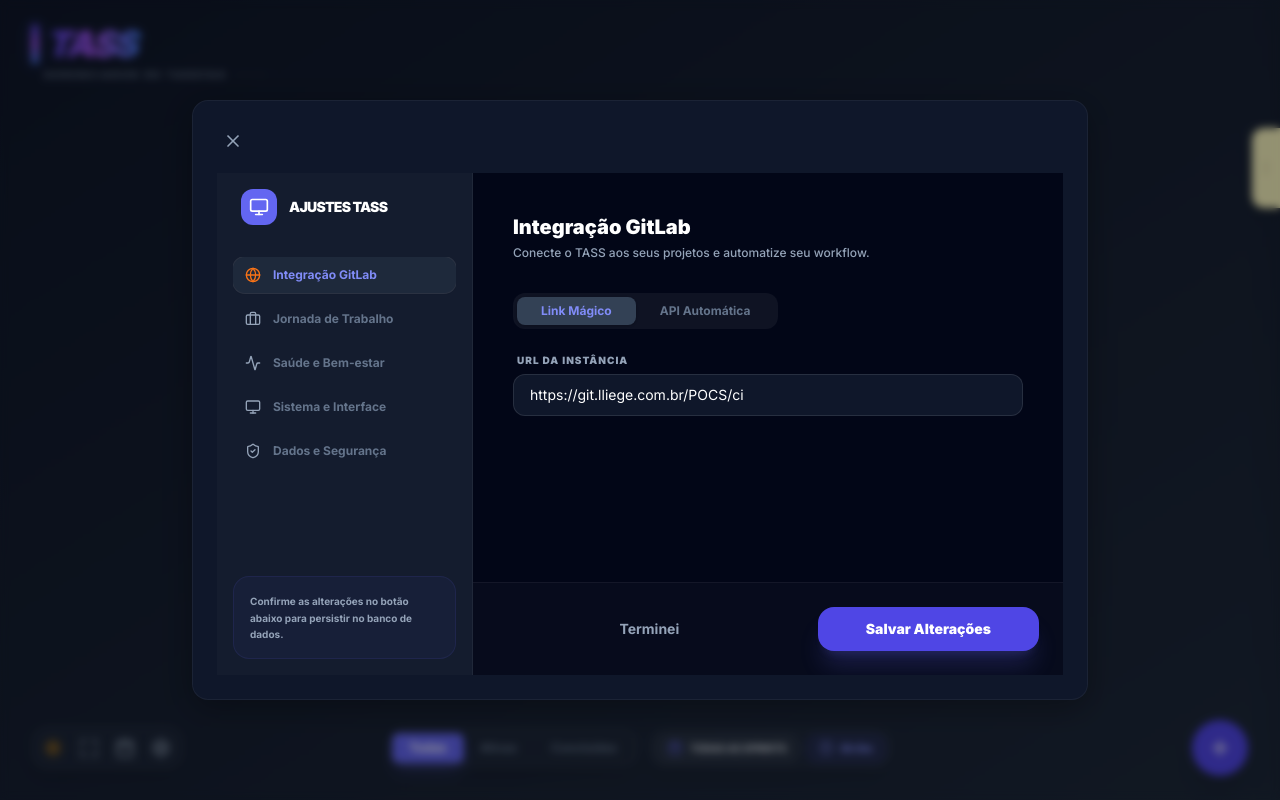
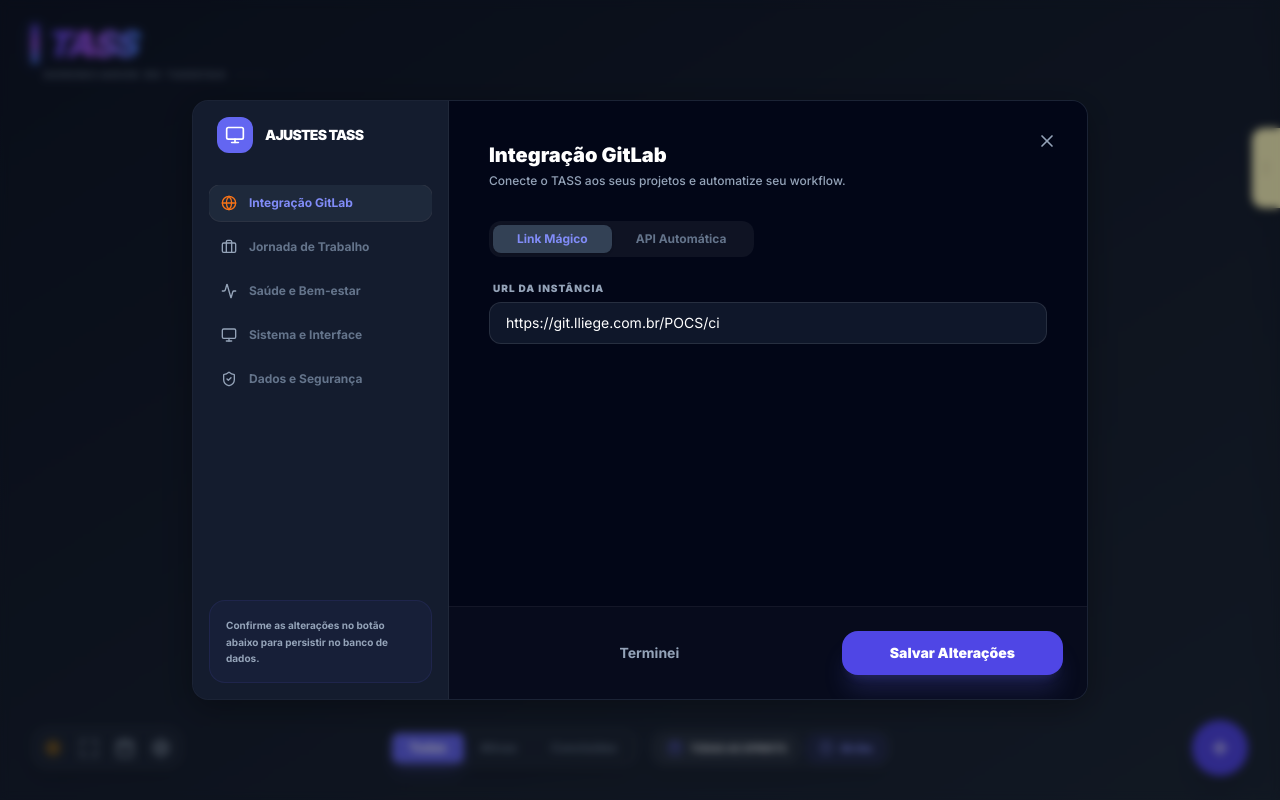
Before and after one commit to raf-rodrigo/TASS, a Vue app: page / in a window 1280 px wide. Both pictures are taken after a click on the button 161 px from the left and 748 px from the top of the page. Built offline with nearby package versions, Linux system fonts and the light colour scheme.

Commit message:
fix: remove padding interno do BaseModal quando o cabeçalho é ocultado para permitir layouts de borda a borda

```diff
--- a/src/components/BaseModal.vue
+++ b/src/components/BaseModal.vue
@@ -7,7 +7,8 @@ const props = defineProps({
   showClose: { type: Boolean, default: true },
   maxWidth: { type: String, default: 'max-w-2xl' },
   customClass: { type: String, default: '' },
-  animate: { type: Boolean, default: true }
+  animate: { type: Boolean, default: true },
+  hideHeader: { type: Boolean, default: false }
 });
 
 const emit = defineEmits(['close']);
@@ -23,10 +24,11 @@ const { position, onMouseDown } = useModalDrag();
     >
       <!-- Header / Drag Handle -->
       <header
+        v-if="!hideHeader"
         class="flex items-center justify-between p-6 pb-2 cursor-grab active:cursor-grabbing group select-none"
         @mousedown="onMouseDown"
       >
-        <slot name="header">
+        <slot name="header" :onMouseDown="onMouseDown">
           <div class="flex items-center gap-3">
             <div class="w-1.5 h-6 bg-indigo-500 rounded-full"></div>
             <h2 class="text-sm font-black text-slate-800 dark:text-white uppercase tracking-tighter">{{ title }}</h2>
@@ -39,8 +41,11 @@ const { position, onMouseDown } = useModalDrag();
       </header>
 
       <!-- Content Area -->
-      <main class="flex-1 overflow-y-auto custom-scrollbar p-6 pt-2">
-        <slot></slot>
+      <main
+        class="flex-1 overflow-y-auto custom-scrollbar"
+        :class="hideHeader ? 'p-0' : 'p-6 pt-2'"
+      >
+        <slot :onMouseDown="onMouseDown"></slot>
       </main>
 
       <!-- Footer Area -->
--- a/src/components/SettingsModal.vue
+++ b/src/components/SettingsModal.vue
@@ -2,7 +2,7 @@
 import { ref } from 'vue';
 import {
   Download, Upload, Droplets, Globe,
-  ShieldCheck, Monitor, Briefcase, Activity, FileJson, Server, Clock
+  ShieldCheck, Monitor, Briefcase, Activity, FileJson, Server, Clock, X
 } from 'lucide-vue-next';
 import { useSettingsStore } from '../stores/settingsStore';
 import { notificationService } from '../services/notificationService';
@@ -117,16 +117,16 @@ const handleImportSystem = (event) => emit('import-system', event);
     title="Ajustes TASS"
     maxWidth="max-w-4xl"
     customClass="h-[90vh] md:h-[600px] !p-0"
+    :hideHeader="true"
     @close="emit('close')"
   >
-    <template #header>
-      <!-- Overriding default header to show sidebar integration better -->
-      <div class="hidden"></div>
-    </template>
-
-    <div class="flex flex-col md:flex-row h-full overflow-hidden">
-      <!-- Sidebar de Abas -->
-      <aside class="w-full md:w-64 border-b md:border-b-0 md:border-r border-slate-200 dark:border-white/5 bg-slate-50/50 dark:bg-white/[0.02] flex flex-col p-4">
+    <template #default="{ onMouseDown }">
+      <div class="flex flex-col md:flex-row h-full overflow-hidden">
+        <!-- Sidebar de Abas (Handle de Arraste) -->
+        <aside
+          class="w-full md:w-64 border-b md:border-b-0 md:border-r border-slate-200 dark:border-white/5 bg-slate-50/50 dark:bg-white/[0.02] flex flex-col p-4 cursor-grab active:cursor-grabbing group"
+          @mousedown="onMouseDown"
+        >
         <div class="hidden md:flex items-center gap-3 px-2 mb-8">
           <div class="p-2 bg-indigo-500 rounded-xl text-white">
             <Monitor class="w-5 h-5" />
@@ -158,6 +158,10 @@ const handleImportSystem = (event) => emit('import-system', event);
 
       <!-- Conteúdo da Aba -->
       <main class="flex-1 flex flex-col bg-white dark:bg-slate-950 overflow-hidden relative">
+        <!-- Close Button Top Right -->
+        <button class="absolute top-6 right-6 icon-btn z-10" @click="emit('close')">
+          <X class="w-5 h-5" />
+        </button>
         <div class="flex-1 overflow-y-auto p-6 md:p-10 custom-scrollbar">
           <transition name="fade-slide" mode="out-in">
             <!-- ABA: GitLab -->
@@ -210,11 +214,19 @@ const handleImportSystem = (event) => emit('import-system', event);
                 <div class="grid grid-cols-1 md:grid-cols-2 gap-4 md:gap-6">
                   <div class="input-group">
                     <label class="!text-amber-600 dark:!text-amber-400">Início</label>
-                    <VueDatePicker v-model="localSettings.workStart" time-picker auto-apply :dark="settings.theme === 'dark'" class="tass-timepicker" />
+                    <VueDatePicker v-model="localSettings.workStart" time-picker auto-apply :dark="settings.theme === 'dark'" class="tass-timepicker">
+                      <template #input-icon>
+                        <Clock class="w-4 h-4 ml-2 text-amber-500" />
+                      </template>
+                    </VueDatePicker>
                   </div>
                   <div class="input-group">
                     <label class="!text-amber-600 dark:!text-amber-400">Término</label>
-                    <VueDatePicker v-model="localSettings.workEnd" time-picker auto-apply :dark="settings.theme === 'dark'" class="tass-timepicker" />
+                    <VueDatePicker v-model="localSettings.workEnd" time-picker auto-apply :dark="settings.theme === 'dark'" class="tass-timepicker">
+                      <template #input-icon>
+                        <Clock class="w-4 h-4 ml-2 text-amber-500" />
+                      </template>
+                    </VueDatePicker>
                   </div>
                 </div>
 
@@ -394,6 +406,7 @@ const handleImportSystem = (event) => emit('import-system', event);
         </footer>
       </main>
     </div>
+    </template>
   </BaseModal>
 </template>
 
```
